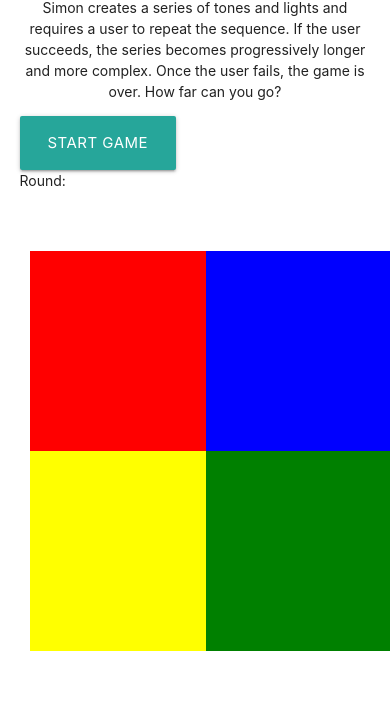
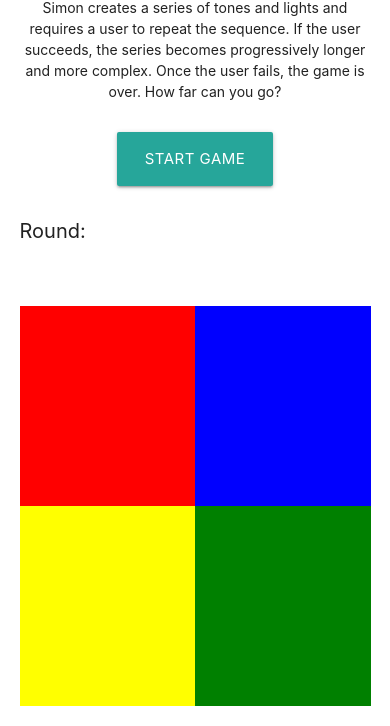
Before and after one commit to yungwifi/Simon-Game, a plain HTML site: page index.html in a window 390 px wide. Shown: the part 195-921 px from the top of the page. Before the commit the page ends 866 px from the top, so only its background shows below. Drawn offline with nearby package versions, Linux system fonts and the light colour scheme.

Commit message:
created MVP html and css that is responsive, now starting on game logic.

```diff
--- a/index.html
+++ b/index.html
@@ -11,6 +11,9 @@
     <link rel="stylesheet" href="https://cdnjs.cloudflare.com/ajax/libs/materialize/1.0.0-beta/css/materialize.min.css">
     <!-- Compiled and minified JavaScript -->
     <script src="https://cdnjs.cloudflare.com/ajax/libs/materialize/1.0.0-beta/js/materialize.min.js"></script>
+    <!-- jQuery CDN tag -->
+    <script src="https://code.jquery.com/jquery-3.1.1.min.js" integrity="sha256-hVVnYaiADRTO2PzUGmuLJr8BLUSjGIZsDYGmIJLv2b8="
+        crossorigin="anonymous"></script>
     <script src="main.js"></script>
 </head>
 
@@ -20,21 +23,16 @@
     <p class="center-align"> Simon creates a series of tones and lights and requires a user to repeat the sequence. If the user succeeds, the series
         becomes progressively longer and more complex. Once the user fails, the game is over. How far can you go?
     </p>
-    <button class="waves-effect waves-light btn-large" id="start">Start Game</button>
-
-    <div class="round" id="gameround"> Round: </div>
-    <div class="row">
-        <div class="col s6 m6 l3">
-            <div id="red"></div>
-        </div>
-        <div class="col s6 m6 l3">
-            <div id="blue"></div>
-        </div>
-        <div class="col s6 m6 l3">
-            <div id="yellow"></div>
-        </div>
-        <div class="col s6 m6 l3">
-            <div id="green"></div>
+    <div class="start center-align">
+        <button href="#gameboard" class="waves-effect waves-light btn-large" id="start">Start Game</button>
+    </div>
+    <div id="gameboard">
+        <div class="round" id="gameround"> Round: </div>
+        <div class="row">
+            <div class="col s6 m6 l3 piece" id="red"> </div>
+            <div class="col s6 m6 l3 piece" id="blue"></div>
+            <div class="col s6 m6 l3 piece" id="yellow"></div>
+            <div class="col s6 m6 l3 piece" id="green"></div>
         </div>
     </div>
 </body>
--- a/main.css
+++ b/main.css
@@ -1,27 +1,33 @@
 #red{
-    height: 200px;
-    width: 200px;
     background-color: red;
 }
 
 #blue{
-    height: 200px;
-    width: 200px;
     background-color: blue;
 }
 
 #yellow{
-    height: 200px;
-    width: 200px;
     background-color: yellow;
 }
 
 #green{
-    height: 200px;
-    width: 200px;
     background-color: green;
 }
 
 .row{
     margin-top: 60px;
 }
+
+.start{
+    margin-top: 30px;
+    margin-bottom: 30px;
+}
+
+.round{
+    font-size: 20px;
+}
+
+.piece {
+    height: 200px;
+    width: 200px;
+}
--- a/main.js
+++ b/main.js
@@ -0,0 +1,5 @@
+
+
+$(document).ready(){
+    $('#start').click(startGame).delay(3000)
+}
```
